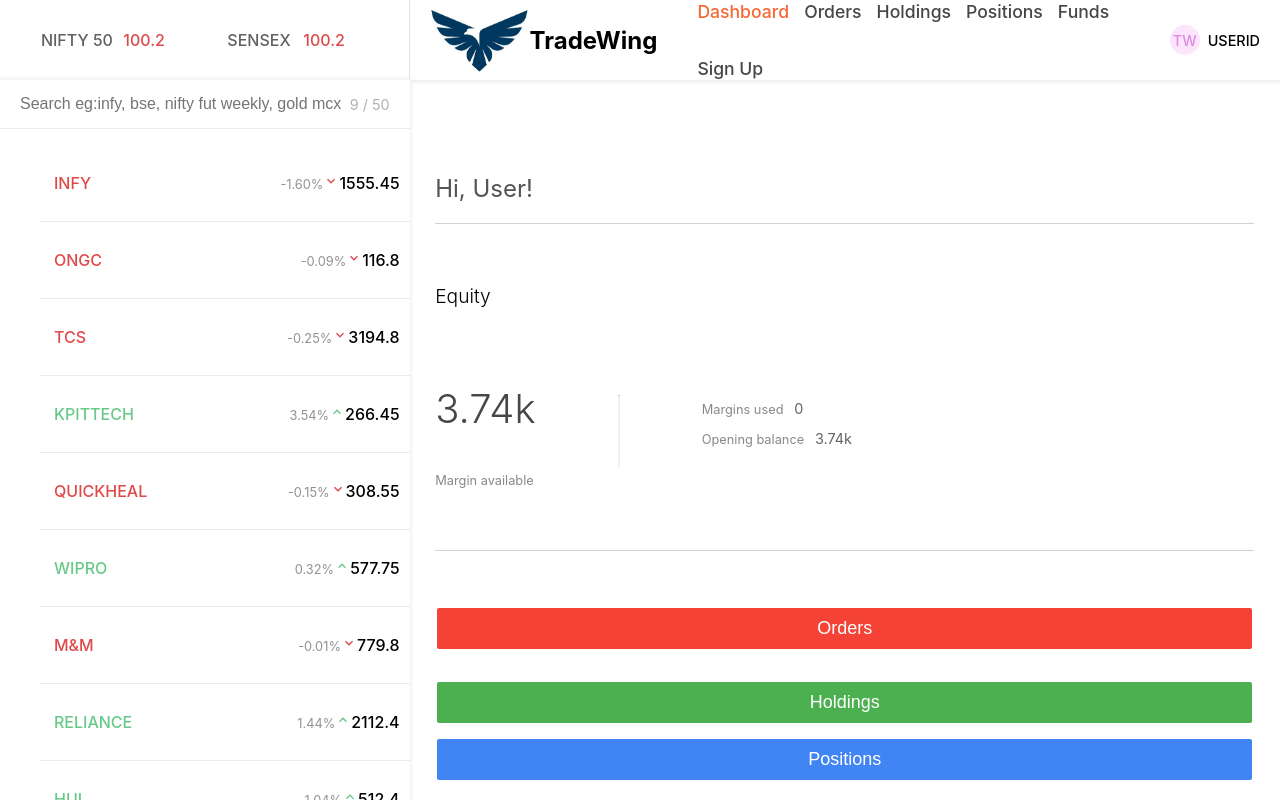
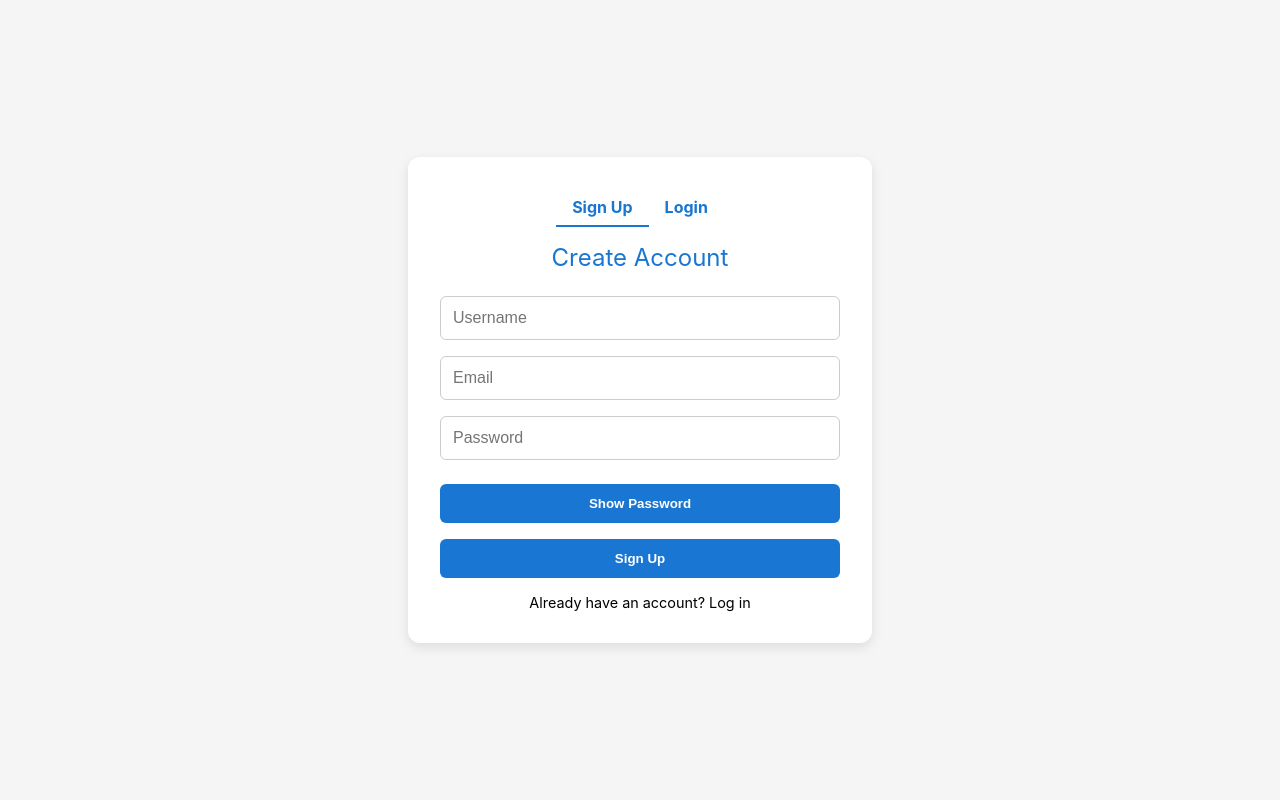
Before and after one commit to Mohini-Sakhare/TradeNova, a React (Vite) app in the folder dashboard/: page / in a window 1280 px wide. Built offline with nearby package versions, Linux system fonts and the light colour scheme.

Commit message:
modify main.jsx file

```diff
--- a/dashboard/src/main.jsx
+++ b/dashboard/src/main.jsx
@@ -2,15 +2,23 @@
 import { createRoot } from 'react-dom/client'
 import { BrowserRouter, Route, Routes } from "react-router-dom";
 import "./index.css";
+import { UserContext } from "./context/UserContext";
+import Signup from "./Authentication/Auth";
 import Home from "./components/Home";
-import { UserContext } from "./context/UserContext";
+import ProtectedRoute from "./components/ProtectedRoute";
+
 
 createRoot(document.getElementById('root')).render(
 
     <BrowserRouter>
     <UserContext>
        <Routes>
-        <Route path="/*" element={<Home/>}/>
+        <Route path="/" element={<Signup/>}/>
+        <Route path="/home/*" element={
+          <ProtectedRoute>
+               <Home/>
+          </ProtectedRoute>
+          }/>
       </Routes>
     </UserContext>
     </BrowserRouter>
```
